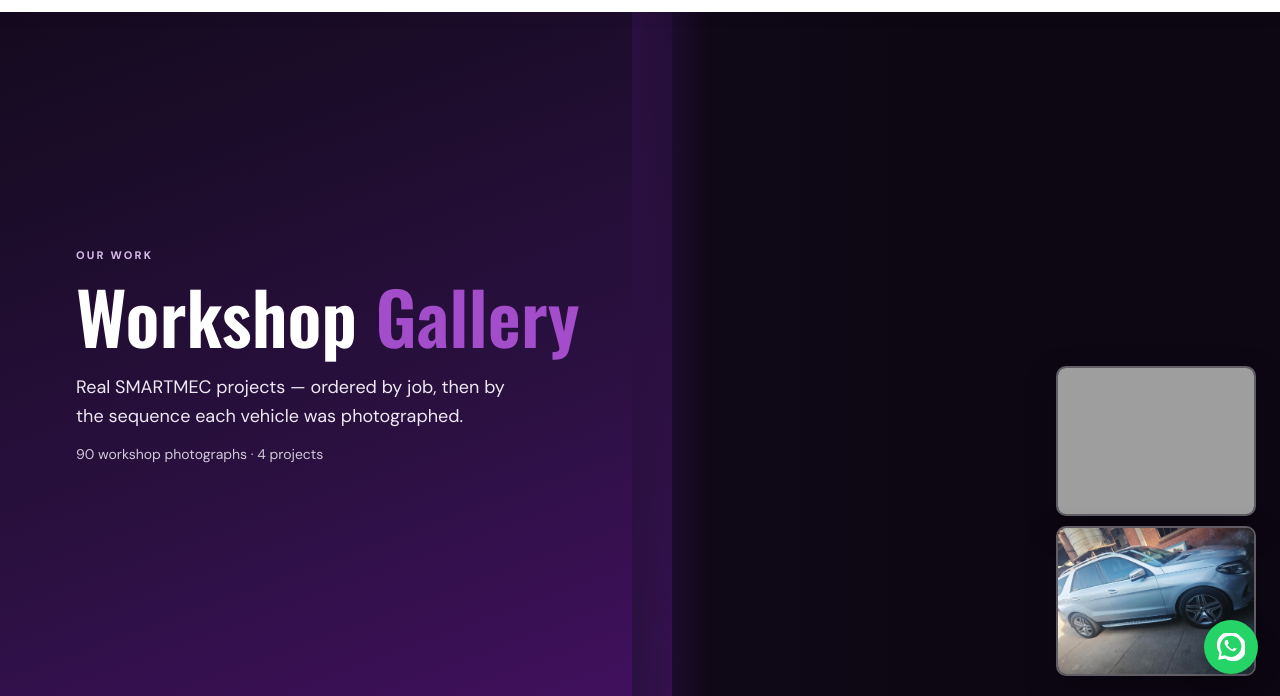
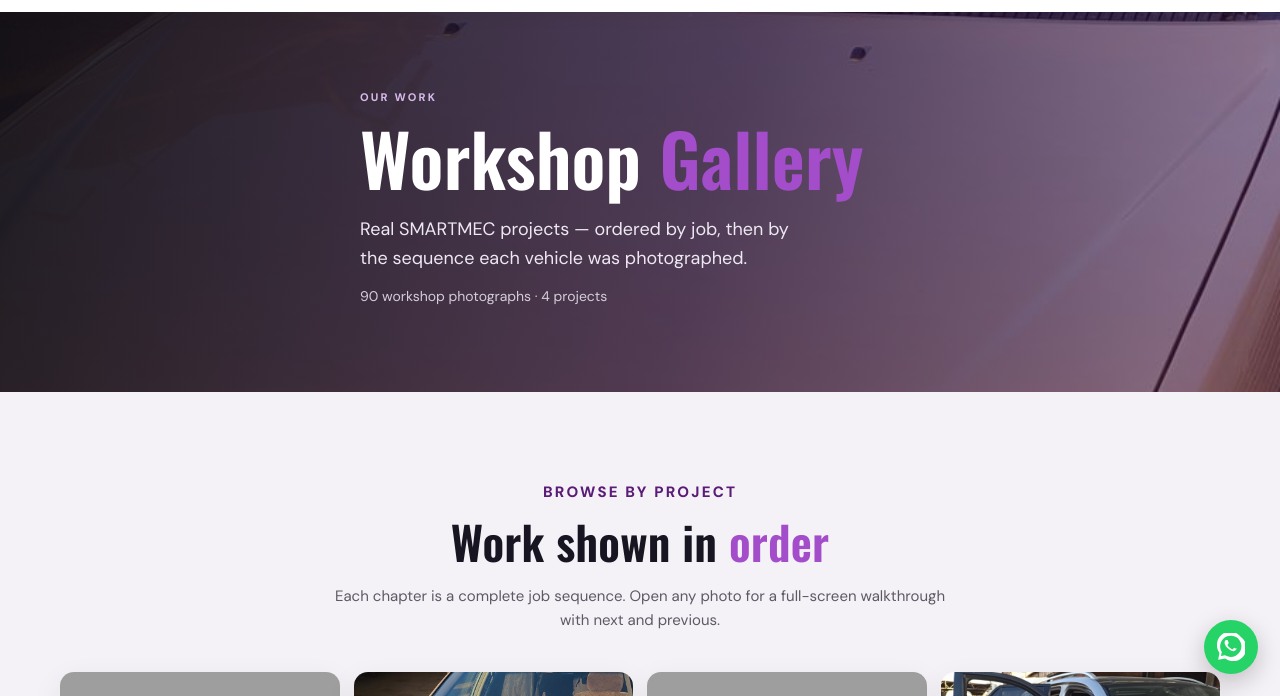
Before and after one commit to vladmirpk/smartmec, a plain HTML site: page gallery.html in a window 1280 px wide. Shown: the part 104-800 px from the top of the page. Drawn offline with nearby package versions, Linux system fonts and the light colour scheme; grey boxes are pictures that could not be loaded.

Commit message:
Fix hero images by using img tags instead of CSS url variables.
Co-authored-by: Cursor <cursoragent@cursor.com>

```diff
--- a/css/styles.css
+++ b/css/styles.css
@@ -280,24 +280,39 @@ h1 em, h2 em, .accent { color: var(--purple-300); font-style: normal; }
   display: flex;
   align-items: center;
   color: #fff;
-  background:
-    linear-gradient(105deg, rgba(9,8,16,0.82) 0%, rgba(18,12,28,0.55) 42%, rgba(20,12,28,0.2) 100%),
-    var(--hero-image) center / cover no-repeat;
+  background: #12081c;
   overflow: hidden;
+}
+.hero-bg {
+  position: absolute;
+  inset: 0;
+  width: 100%;
+  height: 100%;
+  object-fit: cover;
+  object-position: center;
+  z-index: 0;
+  display: block;
+}
+.hero::after {
+  content: "";
+  position: absolute;
+  inset: 0;
+  z-index: 1;
+  pointer-events: none;
+  background: linear-gradient(105deg, rgba(9,8,16,0.82) 0%, rgba(18,12,28,0.55) 42%, rgba(20,12,28,0.2) 100%);
 }
 .hero--home {
   min-height: min(72vh, 620px);
-  align-items: center;
-  background:
-    linear-gradient(100deg, rgba(8,6,14,0.78) 0%, rgba(18,10,28,0.45) 46%, rgba(20,12,28,0.12) 100%),
-    var(--hero-image) center 40% / cover no-repeat;
+}
+.hero--home .hero-bg { object-position: center 40%; }
+.hero--home::after {
+  background: linear-gradient(100deg, rgba(8,6,14,0.78) 0%, rgba(18,10,28,0.45) 46%, rgba(20,12,28,0.12) 100%);
 }
 .hero--page {
   min-height: 380px;
-  align-items: center;
-  background:
-    linear-gradient(105deg, rgba(9,8,16,0.88) 0%, rgba(35,15,55,0.7) 55%, rgba(70,25,100,0.35) 100%),
-    var(--hero-image) center / cover no-repeat;
+}
+.hero--page::after {
+  background: linear-gradient(105deg, rgba(9,8,16,0.88) 0%, rgba(35,15,55,0.7) 55%, rgba(70,25,100,0.35) 100%);
 }
 .hero--split {
   display: grid;
@@ -306,6 +321,7 @@ h1 em, h2 em, .accent { color: var(--purple-300); font-style: normal; }
   min-height: min(86vh, 700px);
   background: #0d0714;
 }
+.hero--split::after { display: none; }
 .hero--split .hero-copy-pane {
   display: flex;
   align-items: center;
@@ -328,12 +344,16 @@ h1 em, h2 em, .accent { color: var(--purple-300); font-style: normal; }
 .hero--split .hero-visual {
   position: relative;
   min-height: 420px;
-  background: var(--hero-image) center / cover no-repeat;
+  overflow: hidden;
+}
+.hero--split .hero-visual .hero-bg {
+  position: absolute;
 }
 .hero--split .hero-visual::before {
   content: "";
   position: absolute;
   inset: 0;
+  z-index: 1;
   background: linear-gradient(90deg, rgba(20,10,30,0.35), transparent 40%);
 }
 .hero-stack {
@@ -353,7 +373,7 @@ h1 em, h2 em, .accent { color: var(--purple-300); font-style: normal; }
   border: 2px solid rgba(255,255,255,0.35);
   box-shadow: 0 12px 30px rgba(0,0,0,0.35);
 }
-.hero-content { position: relative; z-index: 1; padding: 72px 0 80px; max-width: 560px; }
+.hero-content { position: relative; z-index: 2; padding: 72px 0 80px; max-width: 560px; }
 .hero--home .hero-content { padding: 80px 0 88px; }
 .hero--split .hero-content { padding: 0; max-width: 520px; }
 .hero-content p.hero-copy {
--- a/gallery.html
+++ b/gallery.html
@@ -15,20 +15,13 @@
   <header class="header" id="site-header"></header>
 
   <main>
-    <section class="hero hero--split" style="--hero-image:url('fullbodyrespray/20250821_165841.jpg')">
-      <div class="hero-copy-pane">
-        <div class="container hero-content">
-          <p class="eyebrow">Our work</p>
-          <h1>Workshop <em>Gallery</em></h1>
-          <p class="hero-copy">Real SMARTMEC projects — ordered by job, then by the sequence each vehicle was photographed.</p>
-          <p class="hero-copy" id="galleryCount" style="opacity:.85;font-size:14px;margin-top:12px"></p>
-        </div>
-      </div>
-      <div class="hero-visual" aria-hidden="true">
-        <div class="hero-stack">
-          <img src="faceliftpradoj150/1795011753323.jpg" alt="">
-          <img src="touchups/1779277234770.jpg" alt="">
-        </div>
+    <section class="hero hero--page">
+      <img class="hero-bg" src="fullbodyrespray/20250821_165841.jpg" alt="Completed SMARTMEC project">
+      <div class="container hero-content">
+        <p class="eyebrow">Our work</p>
+        <h1>Workshop <em>Gallery</em></h1>
+        <p class="hero-copy">Real SMARTMEC projects — ordered by job, then by the sequence each vehicle was photographed.</p>
+        <p class="hero-copy" id="galleryCount" style="opacity:.85;font-size:14px;margin-top:12px"></p>
       </div>
     </section>
 
```
Also changed, not shown: about.html (+2 -1 lines), additional.html (+2 -1 lines), autobody.html (+2 -1 lines), contact.html (+2 -1 lines), index.html (+2 -1 lines), insurance.html (+2 -1 lines), mechanical.html (+2 -1 lines), quote.html (+2 -1 lines).
